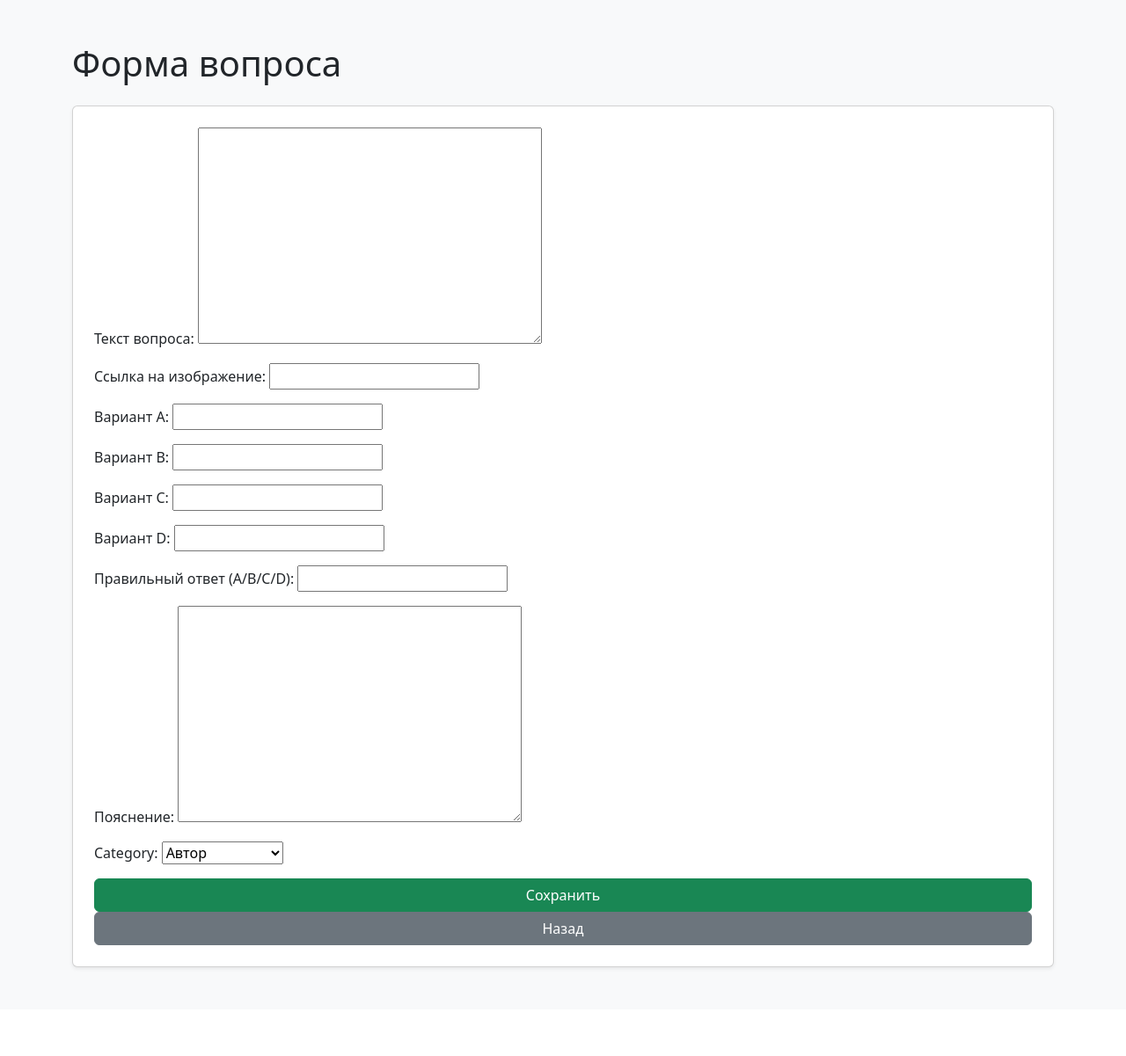
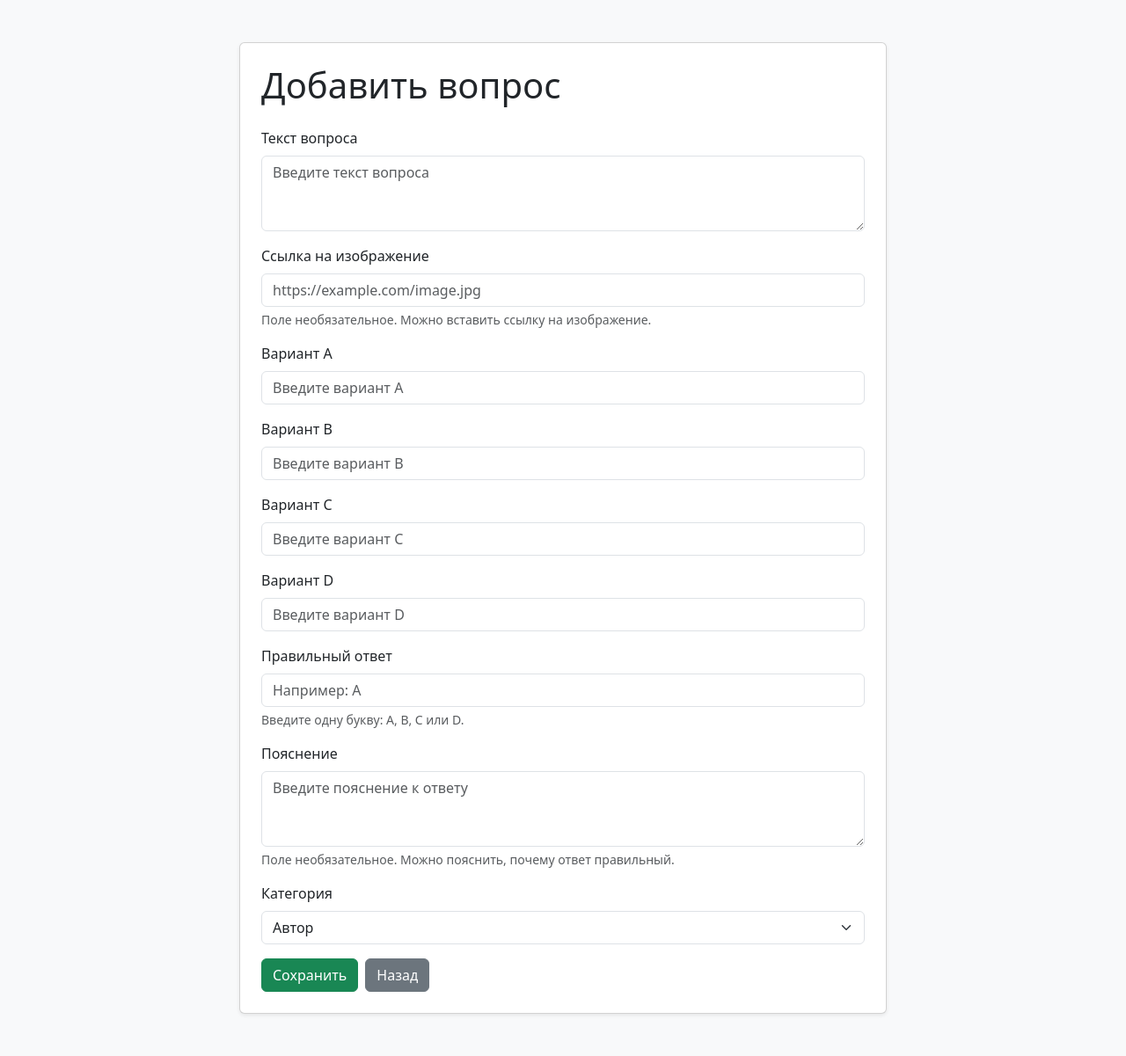
Before and after one commit to divenirel/litquiz, a Django app: page /questions/add/ in a window 1280 px wide. Shown: the part 56-1257 px from the top of the page at 88% size. Before the commit the page ends 1159 px from the top, so only its background shows below. Run offline with Django 4.2, Linux system fonts and the light colour scheme.

Commit message:
improve validation and template links

```diff
--- a/quiz/forms.py
+++ b/quiz/forms.py
@@ -1,4 +1,5 @@
 from django import forms
+
 from .models import Question
 
 
@@ -16,9 +17,90 @@ class QuestionForm(forms.ModelForm):
             'explanation',
             'category',
         ]
+        labels = {
+            'text': 'Текст вопроса',
+            'image': 'Ссылка на изображение',
+            'option_a': 'Вариант A',
+            'option_b': 'Вариант B',
+            'option_c': 'Вариант C',
+            'option_d': 'Вариант D',
+            'correct_answer': 'Правильный ответ',
+            'explanation': 'Пояснение',
+            'category': 'Категория',
+        }
+        help_texts = {
+            'image': 'Поле необязательное. Можно вставить ссылку на изображение.',
+            'correct_answer': 'Введите одну букву: A, B, C или D.',
+            'explanation': 'Поле необязательное. Можно пояснить, почему ответ правильный.',
+        }
+        widgets = {
+            'text': forms.Textarea(attrs={
+                'class': 'form-control',
+                'rows': 3,
+                'placeholder': 'Введите текст вопроса',
+            }),
+            'image': forms.URLInput(attrs={
+                'class': 'form-control',
+                'placeholder': 'https://example.com/image.jpg',
+            }),
+            'option_a': forms.TextInput(attrs={
+                'class': 'form-control',
+                'placeholder': 'Введите вариант A',
+            }),
+            'option_b': forms.TextInput(attrs={
+                'class': 'form-control',
+                'placeholder': 'Введите вариант B',
+            }),
+            'option_c': forms.TextInput(attrs={
+                'class': 'form-control',
+                'placeholder': 'Введите вариант C',
+            }),
+            'option_d': forms.TextInput(attrs={
+                'class': 'form-control',
+                'placeholder': 'Введите вариант D',
+            }),
+            'correct_answer': forms.TextInput(attrs={
+                'class': 'form-control',
+                'placeholder': 'Например: A',
+            }),
+            'explanation': forms.Textarea(attrs={
+                'class': 'form-control',
+                'rows': 3,
+                'placeholder': 'Введите пояснение к ответу',
+            }),
+            'category': forms.Select(attrs={
+                'class': 'form-select',
+            }),
+        }
+
+    def clean_text(self):
+        text = self.cleaned_data.get('text', '').strip()
+
+        if len(text) < 10:
+            raise forms.ValidationError('Текст вопроса должен содержать минимум 10 символов.')
+
+        return text
 
     def clean_correct_answer(self):
-        answer = self.cleaned_data.get('correct_answer')
+        answer = self.cleaned_data.get('correct_answer', '').strip().upper()
+
         if answer not in ['A', 'B', 'C', 'D']:
-            raise forms.ValidationError('Ответ должен быть A, B, C или D')
+            raise forms.ValidationError('Введите A, B, C или D.')
+
         return answer
+
+    def clean(self):
+        cleaned_data = super().clean()
+
+        option_a = cleaned_data.get('option_a', '').strip()
+        option_b = cleaned_data.get('option_b', '').strip()
+        option_c = cleaned_data.get('option_c', '').strip()
+        option_d = cleaned_data.get('option_d', '').strip()
+
+        options = [option_a, option_b, option_c, option_d]
+        filled_options = [option for option in options if option]
+
+        if len(filled_options) != len(set(filled_options)):
+            raise forms.ValidationError('Варианты ответа не должны повторяться.')
+
+        return cleaned_data
--- a/templates/base.html
+++ b/templates/base.html
@@ -10,12 +10,12 @@
 
 <nav class="navbar navbar-expand-lg navbar-dark bg-dark">
     <div class="container">
-        <a class="navbar-brand" href="/">LitQuiz</a>
+        <a class="navbar-brand" href="{% url 'home' %}">LitQuiz</a>
         <div class="navbar-nav">
-            <a class="nav-link" href="/">Главная</a>
-            <a class="nav-link" href="/questions/">Вопросы</a>
-            <a class="nav-link" href="/questions/add/">Добавить вопрос</a>
-            <a class="nav-link" href="/quiz/">Квиз</a>
+            <a class="nav-link" href="{% url 'home' %}">Главная</a>
+            <a class="nav-link" href="{% url 'question_list' %}">Вопросы</a>
+            <a class="nav-link" href="{% url 'create_question' %}">Добавить вопрос</a>
+            <a class="nav-link" href="{% url 'quiz' %}">Квиз</a>
         </div>
     </div>
 </nav>
--- a/templates/home.html
+++ b/templates/home.html
@@ -11,9 +11,9 @@
             Здесь можно хранить вопросы, редактировать их и проходить тестирование.
         </p>
         <div class="mt-4">
-            <a href="/questions/" class="btn btn-primary btn-lg me-2">Смотреть вопросы</a>
-            <a href="/quiz/" class="btn btn-outline-secondary btn-lg me-2">Пройти квиз</a>
-            <a href="/questions/add/" class="btn btn-outline-dark btn-lg">Добавить вопрос</a>
+            <a href="{% url 'question_list' %}" class="btn btn-primary btn-lg me-2">Смотреть вопросы</a>
+            <a href="{% url 'quiz' %}" class="btn btn-outline-secondary btn-lg me-2">Пройти квиз</a>
+            <a href="{% url 'create_question' %}" class="btn btn-outline-dark btn-lg">Добавить вопрос</a>
         </div>
     </div>
 </div>
--- a/templates/question_confirm_delete.html
+++ b/templates/question_confirm_delete.html
@@ -21,7 +21,7 @@
                     {% csrf_token %}
                     <div class="d-flex gap-2">
                         <button type="submit" class="btn btn-danger">Удалить</button>
-                        <a href="/questions/" class="btn btn-secondary">Отмена</a>
+                        <a href="{% url 'question_list' %}" class="btn btn-secondary">Отмена</a>
                     </div>
                 </form>
             </div>
--- a/templates/question_form.html
+++ b/templates/question_form.html
@@ -1,16 +1,56 @@
 {% extends 'base.html' %}
 
-{% block title %}Форма вопроса{% endblock %}
+{% block title %}{{ page_title }} | LitQuiz{% endblock %}
 
 {% block content %}
-<h1 class="mb-4">Форма вопроса</h1>
+<div class="row justify-content-center">
+    <div class="col-lg-8">
+        <div class="card shadow-sm">
+            <div class="card-body p-4">
+                <h1 class="mb-4">{{ page_title }}</h1>
 
-<form method="post" class="card p-4 shadow-sm">
-    {% csrf_token %}
+                <form method="post" novalidate>
+                    {% csrf_token %}
 
-    {{ form.as_p }}
+                    {% if form.non_field_errors %}
+                        <div class="alert alert-danger">
+                            {% for error in form.non_field_errors %}
+                                <div>{{ error }}</div>
+                            {% endfor %}
+                        </div>
+                    {% endif %}
 
-    <button type="submit" class="btn btn-success">Сохранить</button>
-    <a href="/questions/" class="btn btn-secondary">Назад</a>
-</form>
+                    {% for field in form %}
+                        <div class="mb-3">
+                            <label for="{{ field.id_for_label }}" class="form-label">
+                                {{ field.label }}
+                            </label>
+
+                            {{ field }}
+
+                            {% if field.help_text %}
+                                <div class="form-text">
+                                    {{ field.help_text }}
+                                </div>
+                            {% endif %}
+
+                            {% if field.errors %}
+                                <div class="text-danger small mt-1">
+                                    {% for error in field.errors %}
+                                        <div>{{ error }}</div>
+                                    {% endfor %}
+                                </div>
+                            {% endif %}
+                        </div>
+                    {% endfor %}
+
+                    <div class="d-flex gap-2">
+                        <button type="submit" class="btn btn-success">Сохранить</button>
+                        <a href="{% url 'question_list' %}" class="btn btn-secondary">Назад</a>
+                    </div>
+                </form>
+            </div>
+        </div>
+    </div>
+</div>
 {% endblock %}
--- a/templates/question_list.html
+++ b/templates/question_list.html
@@ -5,7 +5,7 @@
 {% block content %}
 <div class="d-flex justify-content-between align-items-center mb-4">
     <h1 class="mb-0">Список вопросов</h1>
-    <a href="/questions/add/" class="btn btn-primary">Добавить вопрос</a>
+    <a href="{% url 'create_question' %}" class="btn btn-primary">Добавить вопрос</a>
 </div>
 
 {% if questions %}
@@ -37,10 +37,10 @@
                         {% endif %}
 
                         <div class="d-flex gap-2 mt-3">
-                            <a href="/questions/{{ question.id }}/edit/" class="btn btn-outline-primary btn-sm">
+                            <a href="{% url 'update_question' question.id %}" class="btn btn-outline-primary btn-sm">
                                 Редактировать
                             </a>
-                            <a href="/questions/{{ question.id }}/delete/" class="btn btn-outline-danger btn-sm">
+                            <a href="{% url 'delete_question' question.id %}" class="btn btn-outline-danger btn-sm">
                                 Удалить
                             </a>
                         </div>
--- a/templates/quiz_result.html
+++ b/templates/quiz_result.html
@@ -64,7 +64,7 @@
 </div>
 
 <div class="mt-4 d-flex gap-2">
-    <a href="/quiz/" class="btn btn-primary">Пройти ещё раз</a>
-    <a href="/questions/" class="btn btn-secondary">К списку вопросов</a>
+    <a href="{% url 'quiz' %}" class="btn btn-primary">Пройти ещё раз</a>
+    <a href="{% url 'question_list' %}" class="btn btn-secondary">К списку вопросов</a>
 </div>
 {% endblock %}
```
